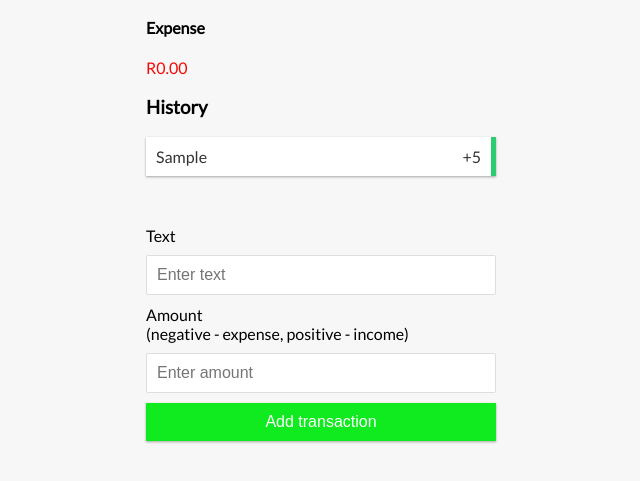
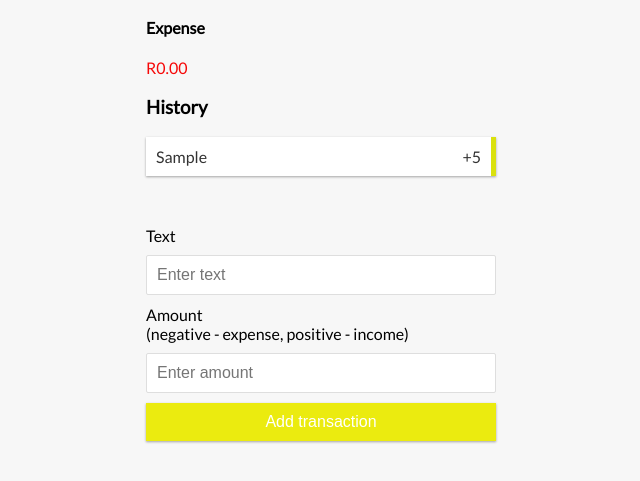
Before and after one commit to The-DigitalAcademy/amanda, a plain HTML site: page index.html in a window 1280 px wide. Both pictures are taken after typing "Sample", "5" into the empty fields and a click on the button "Add transaction". Shown: the part 257-738 px from the top of the page, without its empty margins (319-959 px from the left). Drawn offline with Linux system fonts and the light colour scheme.

Commit message:
change money R

```diff
--- a/script.js
+++ b/script.js
@@ -6,12 +6,6 @@ const form = document.getElementById('form');
 const text = document.getElementById('text');
 const amount = document.getElementById('amount');
 
-// const dummyTransactions = [
-//   { id: 1, text: 'Flower', amount: -20 },
-//   { id: 2, text: 'Salary', amount: 300 },
-//   { id: 3, text: 'Book', amount: -10 },
-//   { id: 4, text: 'Camera', amount: 150 }
-// ];
 
 const localStorageTransactions = JSON.parse(
   localStorage.getItem('transactions')
--- a/style.css
+++ b/style.css
@@ -57,7 +57,7 @@ input[type='number'] {
 
 .btn {
   cursor: pointer;
-  background-color: hsl(124, 88%, 49%);
+  background-color: hwb(60 6% 8%);
   box-shadow: var(--box-shadow);
   color: #fff;
   border: 0;
@@ -91,11 +91,11 @@ input[type='number'] {
 }
 
 .list li.plus {
-  border-right: 5px solid #2ecc71;
+  border-right: 5px solid hsl(62, 88%, 47%);
 }
 
 .list li.minus {
-  border-right: 5px solid #c0392b;
+  border-right: 5px solid #ebee0b;
 }
 
 .delete-btn {
```
Also changed, not shown: index.html (+2 -1 lines).
